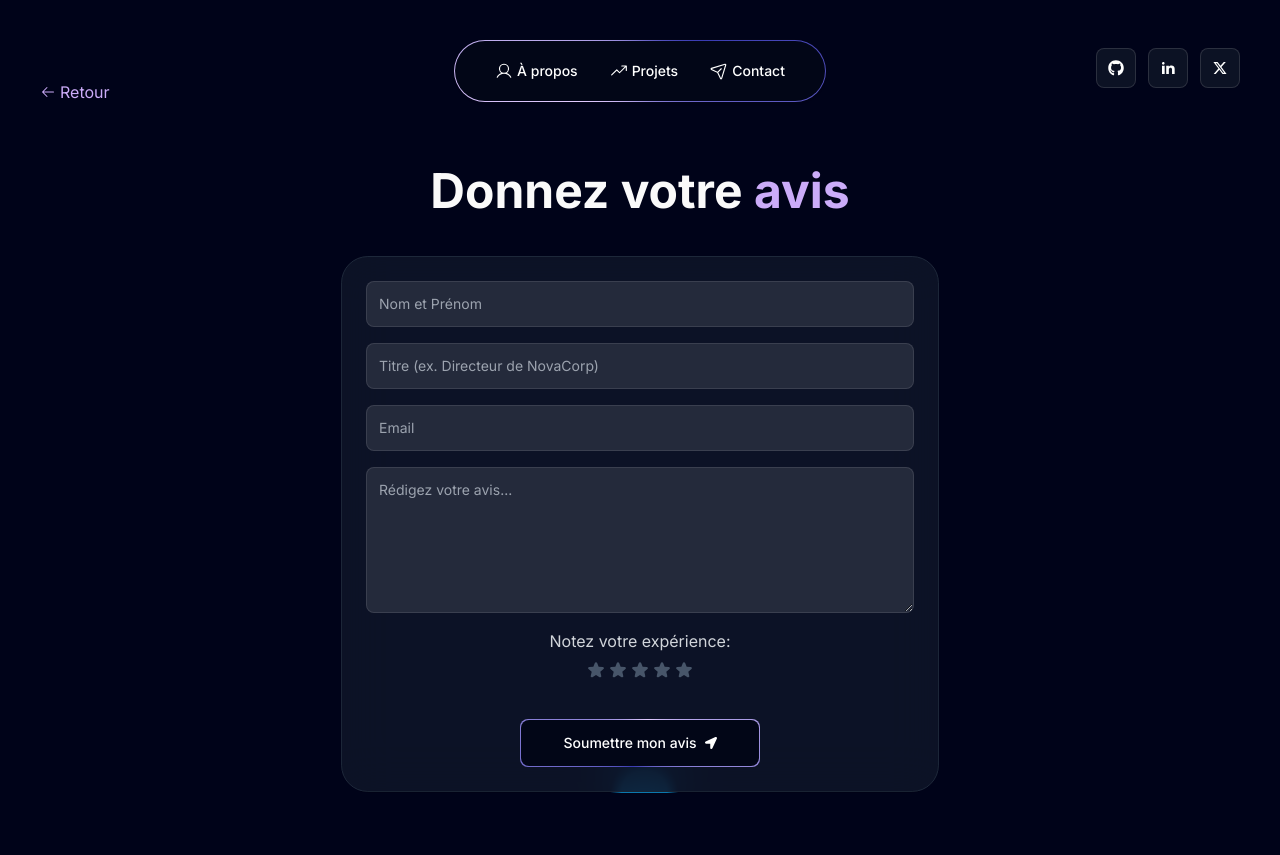
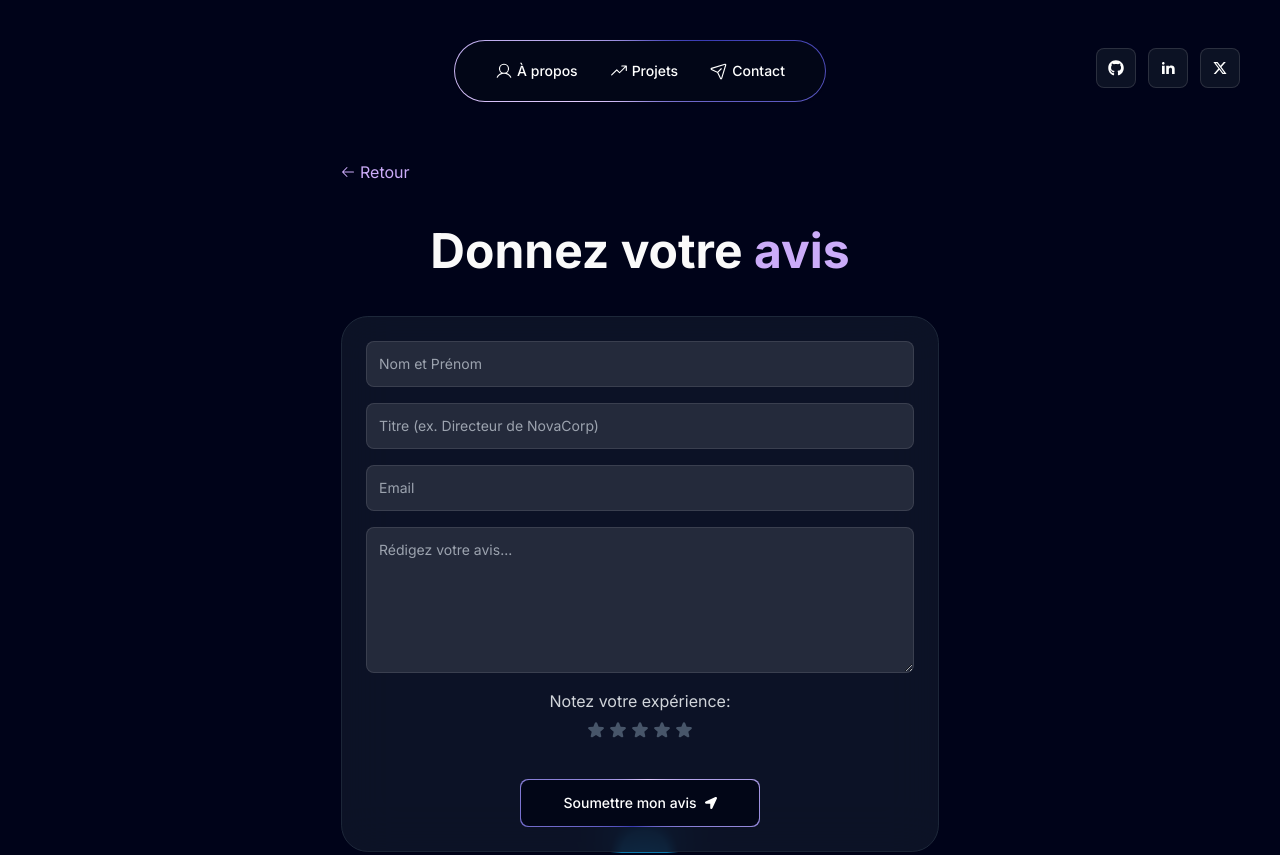
Before and after one commit to DylannDev/portfolio-3, a Next.js app: page /testimonials in a window 1280 px wide. Shown: the top 855 px of the page. Built offline with nearby package versions, Linux system fonts and the light colour scheme.

Commit message:
💄 fix several visual aspects

```diff
--- a/app/projects/[slug]/page.tsx
+++ b/app/projects/[slug]/page.tsx
@@ -46,9 +46,9 @@ const ProjectDetail = () => {
 
         <DotBackgroundDemo />
 
-        <div className="relative lg:max-w-4xl mx-auto">
+        <div className="flex flex-col gap-10 mt-32 relative lg:max-w-4xl mx-auto">
           <BackButton />
-          <div className="lg:pt-40 pt-36">
+          <div className="">
             <ProjectDescription selectedProject={selectedProject} />
           </div>
         </div>
--- a/app/testimonials/page.tsx
+++ b/app/testimonials/page.tsx
@@ -84,11 +84,10 @@ const Testimonials = () => {
   }, [submitted, router]);
 
   return (
-    <div className="grid place-content-center grid-cols-1 sm:grid-cols-none h-[100dvh] pt-40 mb-40 relative z-10 w-full">
+    <div className="grid place-content-center grid-cols-1 gap-10 sm:grid-cols-none h-full mt-40 mb-40 relative z-10 w-full">
       <BackButton />
-
       {!submitted ? (
-        <>
+        <div>
           <h1 className="text-3xl md:text-5xl font-bold text-center mb-10">
             Donnez votre <span className="text-purple">avis</span>
           </h1>
@@ -159,7 +158,7 @@ const Testimonials = () => {
               </div>
             </form>
           </Button>
-        </>
+        </div>
       ) : (
         <div className="flex flex-col items-center relative">
           <div className="text-center text-2xl text-green-400 font-semibold mb-4">
--- a/components/BackButton.tsx
+++ b/components/BackButton.tsx
@@ -8,7 +8,7 @@ export default function BackButton(): JSX.Element {
 
   return (
     <button
-      className="flex items-center gap-1 hover:border-b-[1px] hover:border-purple pb-[2px] absolute z-[9] cursor-pointer lg:mt-20 mt-40 sm:mt-16  text-purple border-b-primary"
+      className="flex items-center gap-1 border-b-[1px] border-b-transparent hover:border-purple pb-[2px] cursor-pointer text-purple w-fit"
       onClick={() => router.push("/")}
     >
       <PiArrowLeft />
--- a/components/Projects/ProjectDescription.tsx
+++ b/components/Projects/ProjectDescription.tsx
@@ -14,7 +14,7 @@ export const ProjectDescription = ({
 }: ProjectDescriptionProps) => {
   return (
     <>
-      <div className="flex flex-col gap-6 pb-8 sm:pb-16 mt-16 lg:mt-0">
+      <div className="flex flex-col gap-6 pb-8 sm:pb-16">
         <h2 className="text-2xl sm:text-3xl md:text-4xl font-bold">
           {selectedProject.title}
         </h2>
--- a/components/ui/MagicButton.tsx
+++ b/components/ui/MagicButton.tsx
@@ -17,7 +17,7 @@ const MagicButton = ({
 }: MagicButtonProps) => {
   return (
     <button
-      className="relative inline-flex h-12 w-full md:w-60 overflow-hidden rounded-lg p-[1px] focus:outline-none cursor-pointer"
+      className="relative inline-flex h-12 w-fit md:w-60 overflow-hidden rounded-lg p-[1px] focus:outline-none cursor-pointer"
       onClick={handleClick}
     >
       <div className="absolute z-0 top-[-300%] left-[-300%] right-[-300%] bottom-[-300%] animate-[spin_2s_linear_infinite] bg-[conic-gradient(from_90deg_at_50%_50%,#E2CBFF_0%,#393BB2_50%,#E2CBFF_100%)]" />
```
